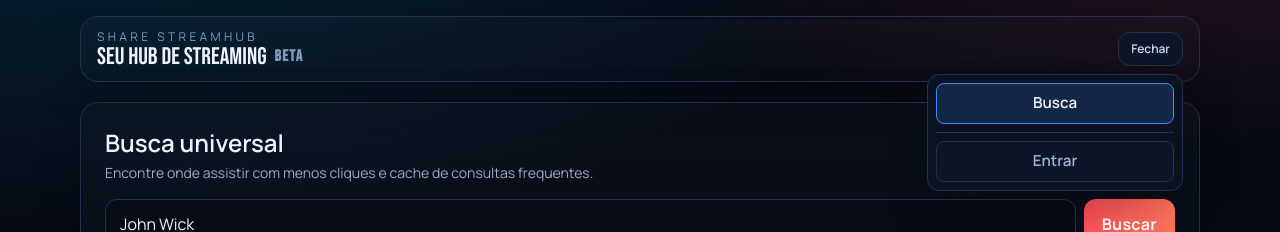
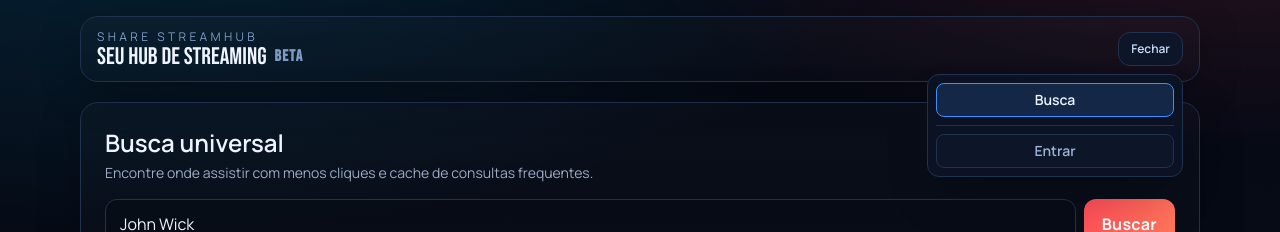
Before and after one commit to levycampelo/streamhub, a Next.js app: page /busca in a window 1280 px wide. Both pictures are taken after a click on the button "Menu". Shown: the top 232 px of the page. Built offline with nearby package versions, Linux system fonts and the light colour scheme; no server answers.

Commit message:
tamanho do menu

```diff
--- a/src/components/nav-bar.tsx
+++ b/src/components/nav-bar.tsx
@@ -150,7 +150,7 @@ export function NavBar() {
                       key={link.href}
                       href={link.href}
                       className={
-                        "block rounded-lg border px-3 py-2 text-center text-[0.95rem] font-semibold transition " +
+                        "block rounded-lg border px-3 py-1.5 text-center text-sm font-semibold transition " +
                         (pathname === link.href
                           ? "border-[#3c8dff] bg-[#142746] text-[#edf4ff]"
                           : "border-[var(--line)] bg-[#0c1628] text-[#9fb4d5] hover:border-[#2a436a] hover:text-[#e8f1ff]")
@@ -175,7 +175,7 @@ export function NavBar() {
                     <Link
                       href="/login"
                       className={
-                        "block rounded-lg border px-3 py-2 text-center text-[0.95rem] font-semibold transition " +
+                        "block rounded-lg border px-3 py-1.5 text-center text-sm font-semibold transition " +
                         (pathname === "/login"
                           ? "border-[#3c8dff] bg-[#142746] text-[#edf4ff]"
                           : "border-[var(--line)] bg-[#0c1628] text-[#9fb4d5] hover:border-[#2a436a] hover:text-[#e8f1ff]")
```
